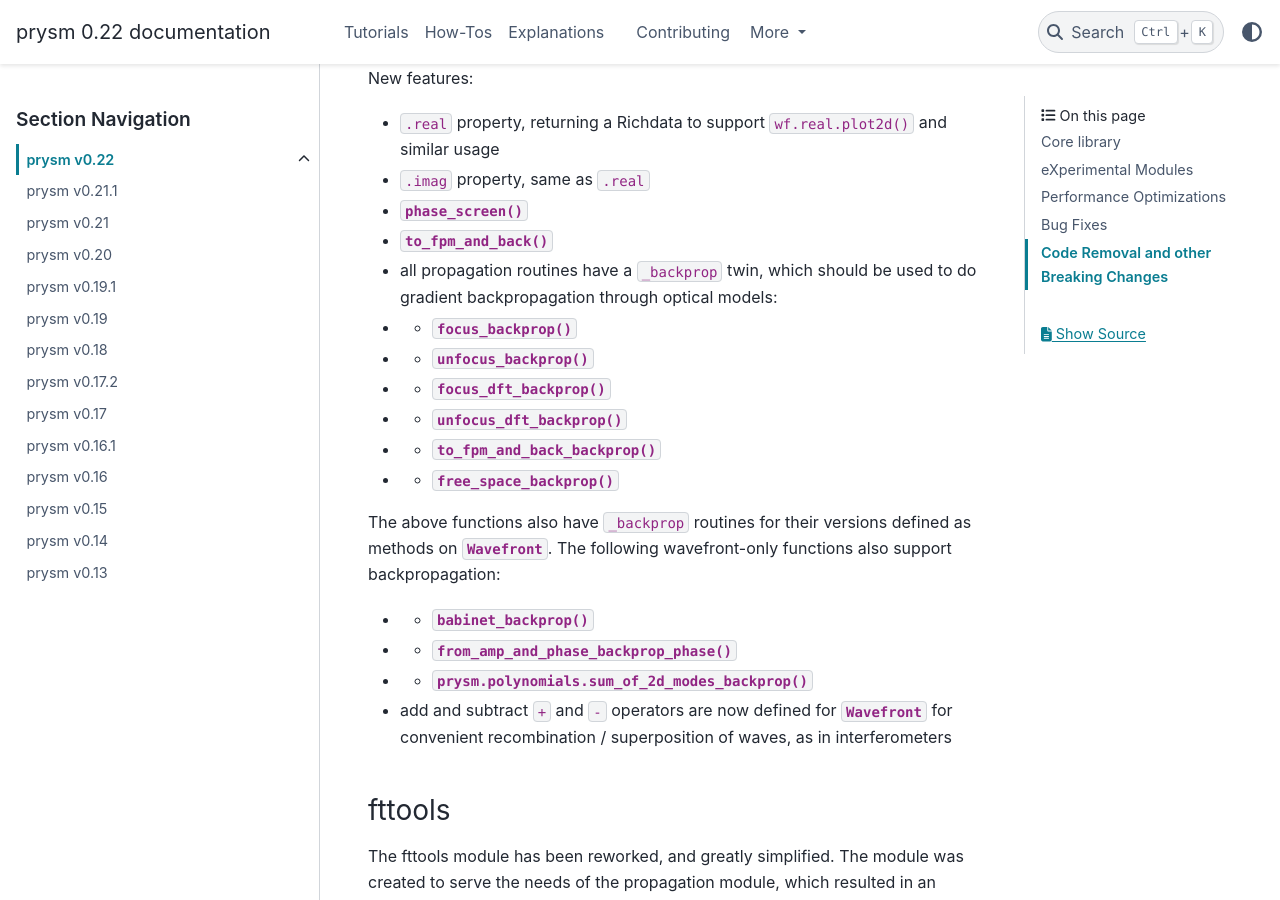
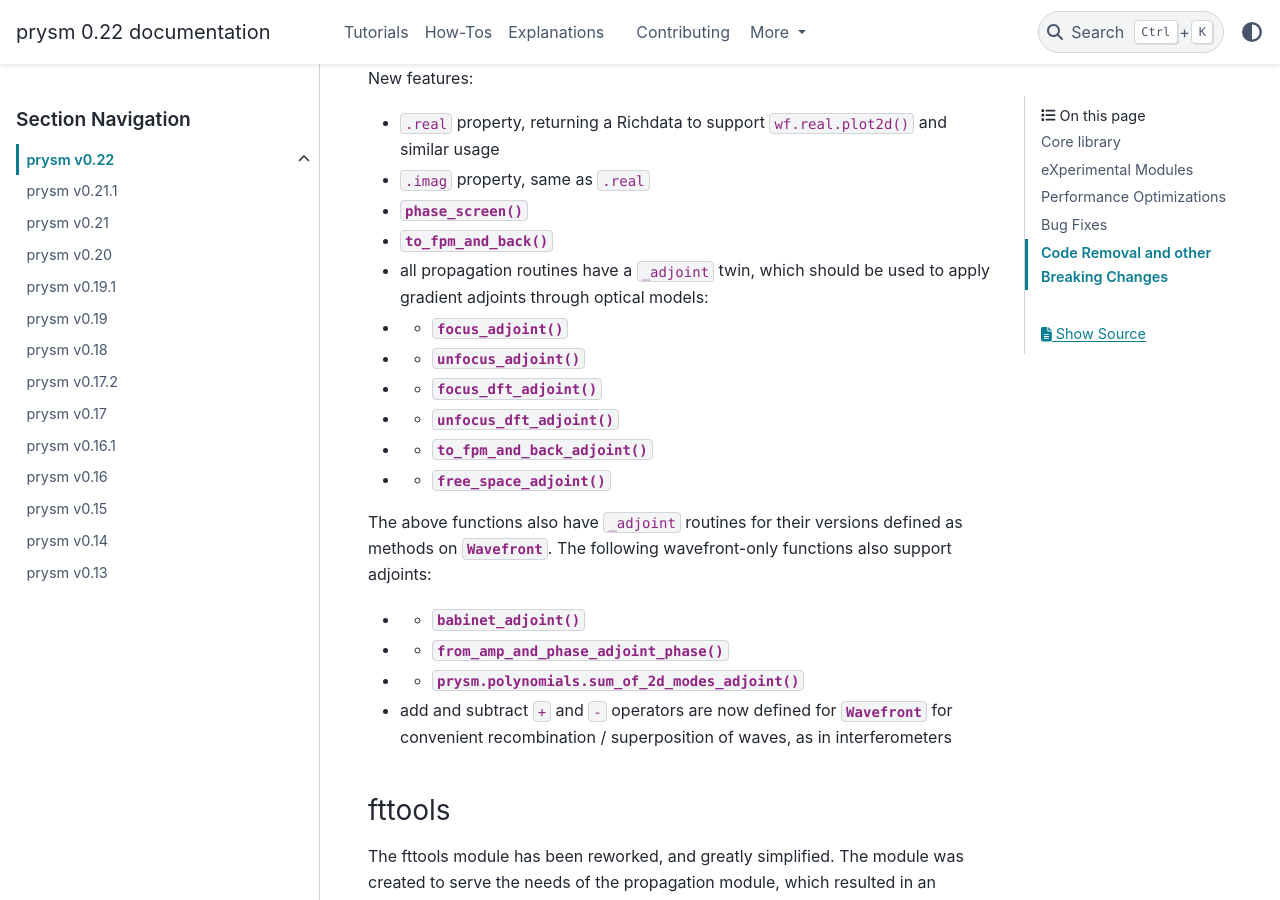
Before and after one commit to brandondube/prysm, a Sphinx documentation site: the page built from docs/source/releases/v0.22.rst, in a window 1280 px wide and 900 px high, scrolled down 4063 px. Built offline with Sphinx 7.4.7 and the PyData theme 0.15.4, drawn with Linux system fonts in a browser that asks for light colours; pages that are not in the unit, such as notebooks, are missing from menus; cross-references to code outside the pages are shown as plain code; some of the changed text lies outside the part shown.

Commit message:
docs/release/0.22: update _backprop to _adjoint

```diff
--- a/docs/source/releases/v0.22.rst
+++ b/docs/source/releases/v0.22.rst
@@ -196,30 +196,30 @@ New features:
 
 * :func:`~prysm.propagation.to_fpm_and_back`
 
-* all propagation routines have a :code:`_backprop` twin, which should be used
-  to do gradient backpropagation through optical models:
+* all propagation routines have a :code:`_adjoint` twin, which should be used
+  to apply gradient adjoints through optical models:
 
-* * :func:`~prysm.propagation.focus_backprop`
+* * :func:`~prysm.propagation.focus_adjoint`
 
-* * :func:`~prysm.propagation.unfocus_backprop`
+* * :func:`~prysm.propagation.unfocus_adjoint`
 
-* * :func:`~prysm.propagation.focus_dft_backprop`
+* * :func:`~prysm.propagation.focus_dft_adjoint`
 
-* * :func:`~prysm.propagation.unfocus_dft_backprop`
+* * :func:`~prysm.propagation.unfocus_dft_adjoint`
 
-* * :func:`~prysm.propagation.to_fpm_and_back_backprop`
+* * :func:`~prysm.propagation.to_fpm_and_back_adjoint`
 
-* * :func:`~prysm.propagation.free_space_backprop`
+* * :func:`~prysm.propagation.free_space_adjoint`
 
-The above functions also have :code:`_backprop` routines for their versions
+The above functions also have :code:`_adjoint` routines for their versions
 defined as methods on :class:`~prysm.propagation.Wavefront`.  The following
-wavefront-only functions also support backpropagation:
+wavefront-only functions also support adjoints:
 
-* * :func:`~prysm.propagation.Wavefront.babinet_backprop`
+* * :func:`~prysm.propagation.Wavefront.babinet_adjoint`
 
-* * :func:`~prysm.propagation.Wavefront.from_amp_and_phase_backprop_phase`
+* * :func:`~prysm.propagation.Wavefront.from_amp_and_phase_adjoint_phase`
 
-* * :func:`prysm.polynomials.sum_of_2d_modes_backprop`
+* * :func:`prysm.polynomials.sum_of_2d_modes_adjoint`
 
 * add and subtract :code:`+` and :code:`-` operators are now defined for
   :class:`~prysm.propagation.Wavefront` for convenient recombination /
@@ -825,8 +825,8 @@ x/dm
   natural model resolution is done.  The behavior here is similar to PROPER
 
 * the forward model of the DM is now differentiable.
-  :func:`~prysm.x.dm.DM.render_backprop` performs gradient
-  backpropagation through :func:`~prysm.x.dm.DM.render`
+  :func:`~prysm.x.dm.DM.render_adjoint` applies the adjoint of
+  :func:`~prysm.x.dm.DM.render`
 
 * rotation definitions have been changed, and a related bug that would cause a
   transposition of the DM surface for some rotations fixed.
```
